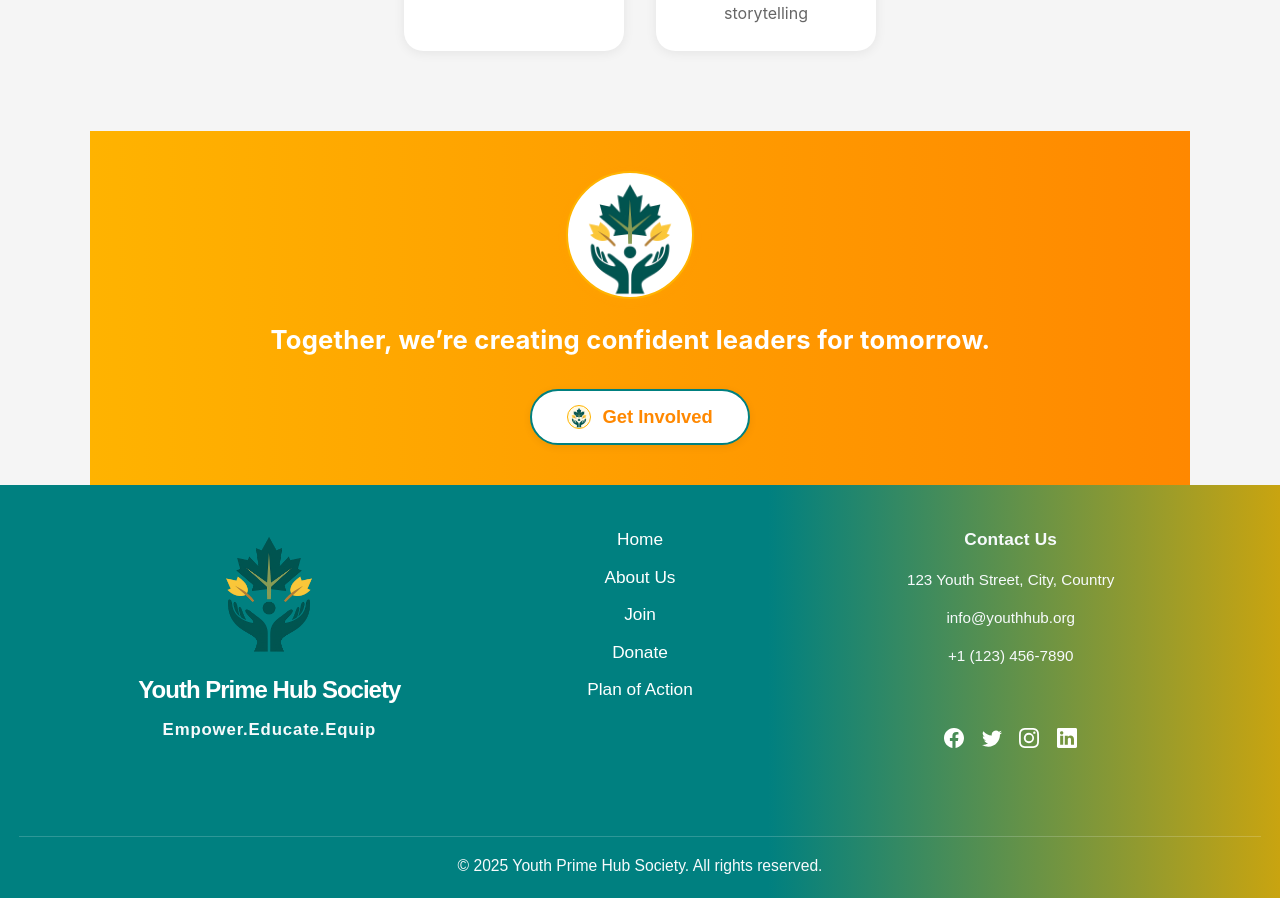
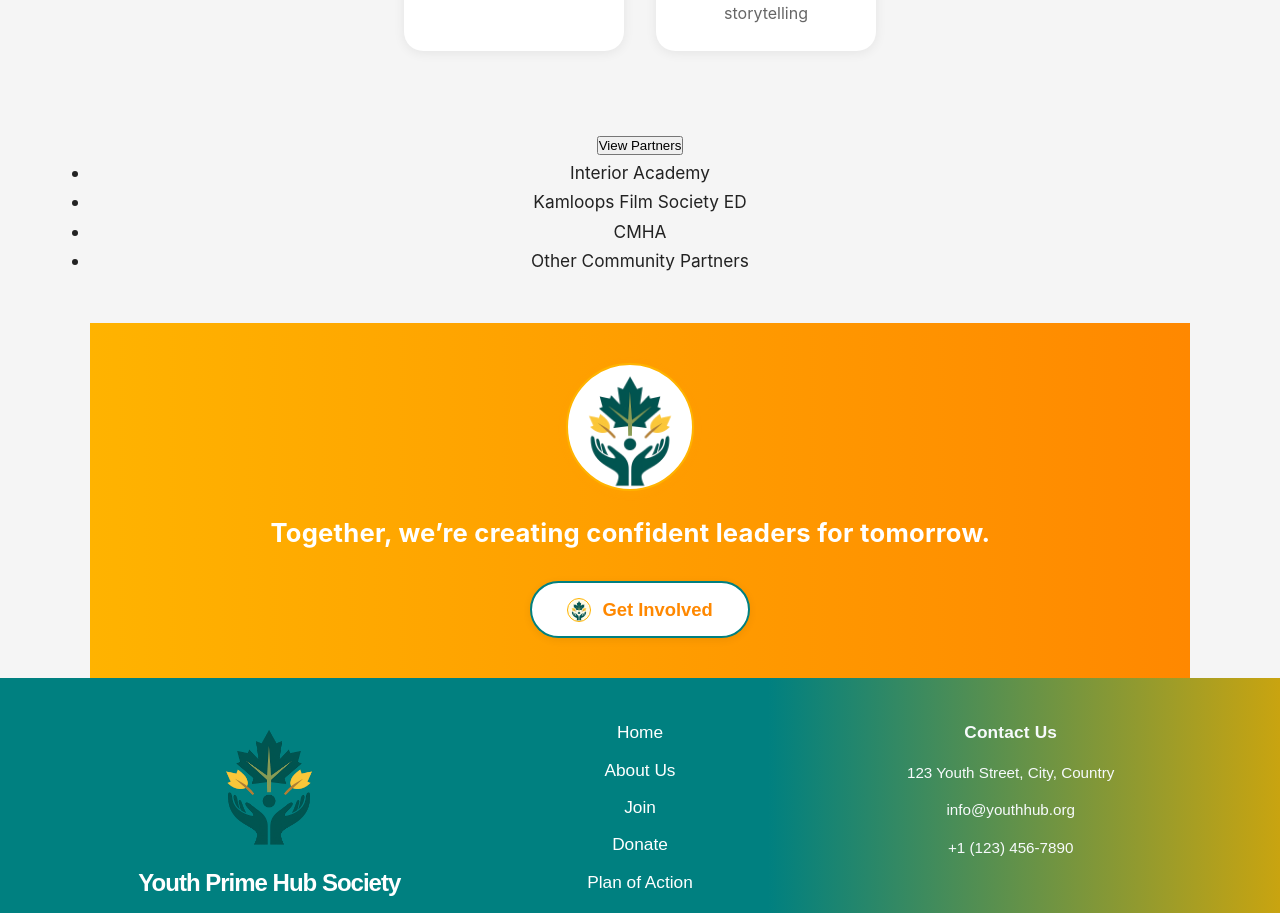
Before and after one commit to AbdulkarimMziya/Youth_hub, a React (Vite) app: page /about-us in a window 1280 px wide. Shown: the part 3180-4093 px from the top of the page. Built offline with nearby package versions, Linux system fonts and the light colour scheme; the HTML template or start-up script is replaced by a standard one.

Commit message:
Add partners section to AboutUs.jsx

```diff
--- a/src/pages/AboutUs.jsx
+++ b/src/pages/AboutUs.jsx
@@ -4,7 +4,16 @@ import { Link } from 'react-router-dom';
 import './AboutUs.css';
 
 
+import{ useState } from 'react';
+
 function AboutUs() {
+  const [showPartners, setShowPartners] = useState(false);
+  const partners = [
+    'Interior Academy',
+    'Kamloops Film Society ED',
+    'CMHA',
+    'Other Community Partners'
+  ];
   return (
     <div className="aboutus-page">
       {/* Hero Section */}
@@ -125,6 +134,21 @@ function AboutUs() {
         </div>
       </section>
 
+      {/* Partners Button & List */}
+      <section className="aboutus-partners" style={{ textAlign: 'center', margin: '2rem 0' }}>
+        <button
+          className="aboutus-partners-btn"
+          onClick={() => setShowPartners((prev) => !prev)}
+        >
+          {showPartners ? 'Hide Partners' : 'View Partners'}
+        </button>
+        <ul className={`aboutus-partners-list ${showPartners ? 'slide-show' : 'slide-hide'}`}>
+          {partners.map((partner, idx) => (
+            <li key={idx}>{partner}</li>
+          ))}
+        </ul>
+      </section>
+
       {/* Call-to-Action Footer Banner */}
       <footer className="aboutus-cta-footer">
         <div className="aboutus-cta-footer-content">
```
